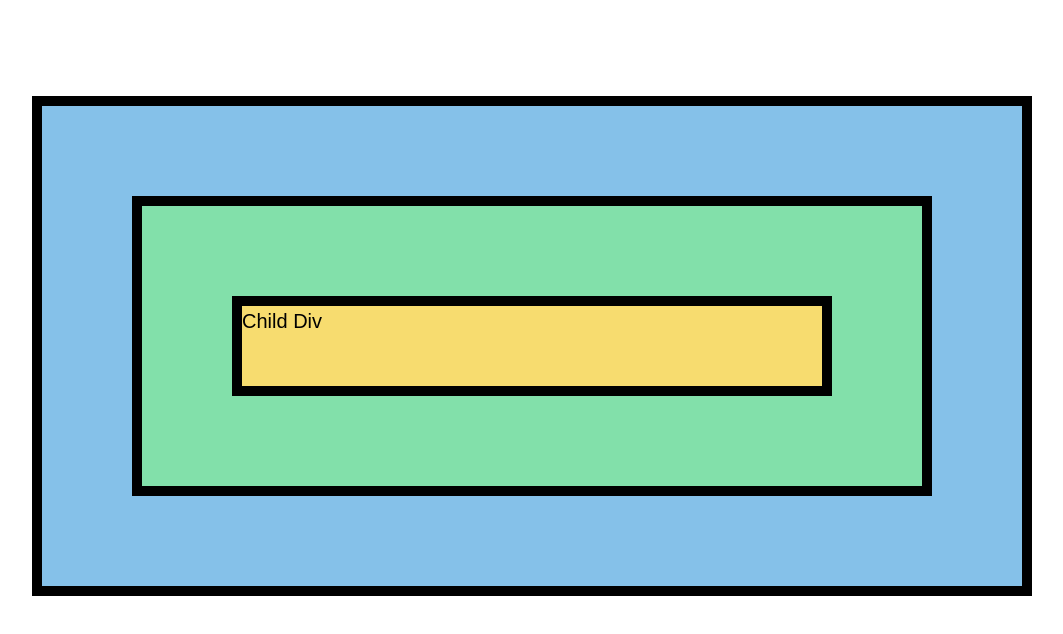
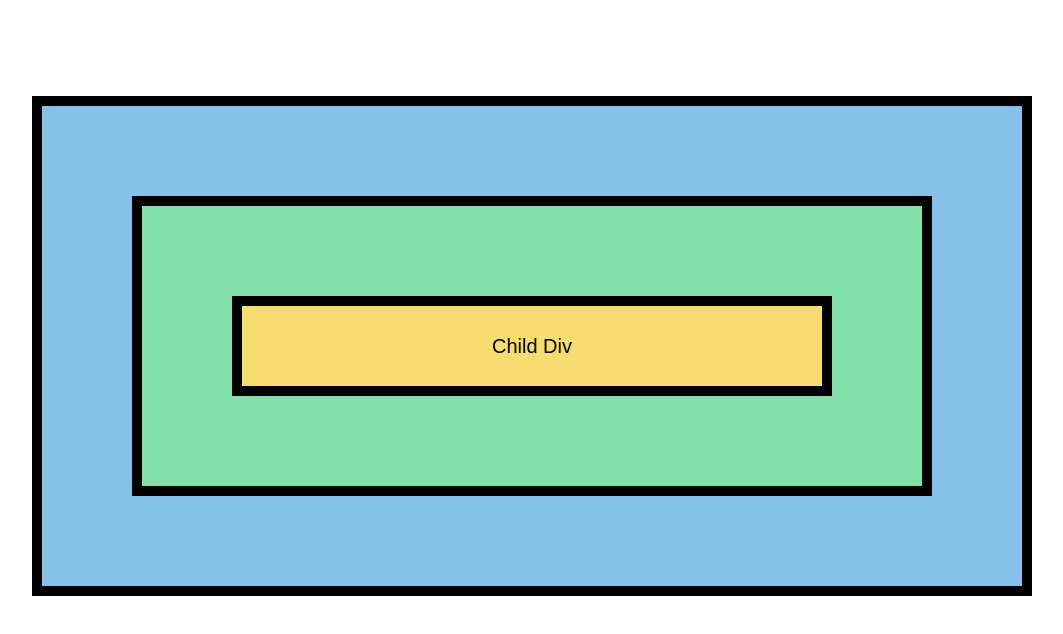
Before and after one commit to TarunByte/reactV19, a React (Vite) app: page / in a window 1280 px wide. Shown: the top 634 px of the page, without its empty margins (108-1171 px from the left). Built offline with nearby package versions, Linux system fonts and the light colour scheme.

Commit message:
React files

```diff
--- a/src/components/EventPropagation.jsx
+++ b/src/components/EventPropagation.jsx
@@ -11,16 +11,17 @@
 
   const handleChildClick = (event) => {
     console.log(event);
+    event.stopPropagation();
     console.log("Child clicked");
   };
 
   return (
     <section className="main-div">
-      <div className="g-div" onClick={handleGrandParent}>
-        <div className="p-div" onClick={handleParentClick}>
-          <div className="c-div" onClick={handleChildClick}>
+      <div className="g-div" onClickCapture={handleGrandParent}>
+        <div className="p-div" onClickCapture={handleParentClick}>
+          <button className="c-div" onClickCapture={handleChildClick}>
             Child Div
-          </div>
+          </button>
         </div>
       </div>
     </section>
```
